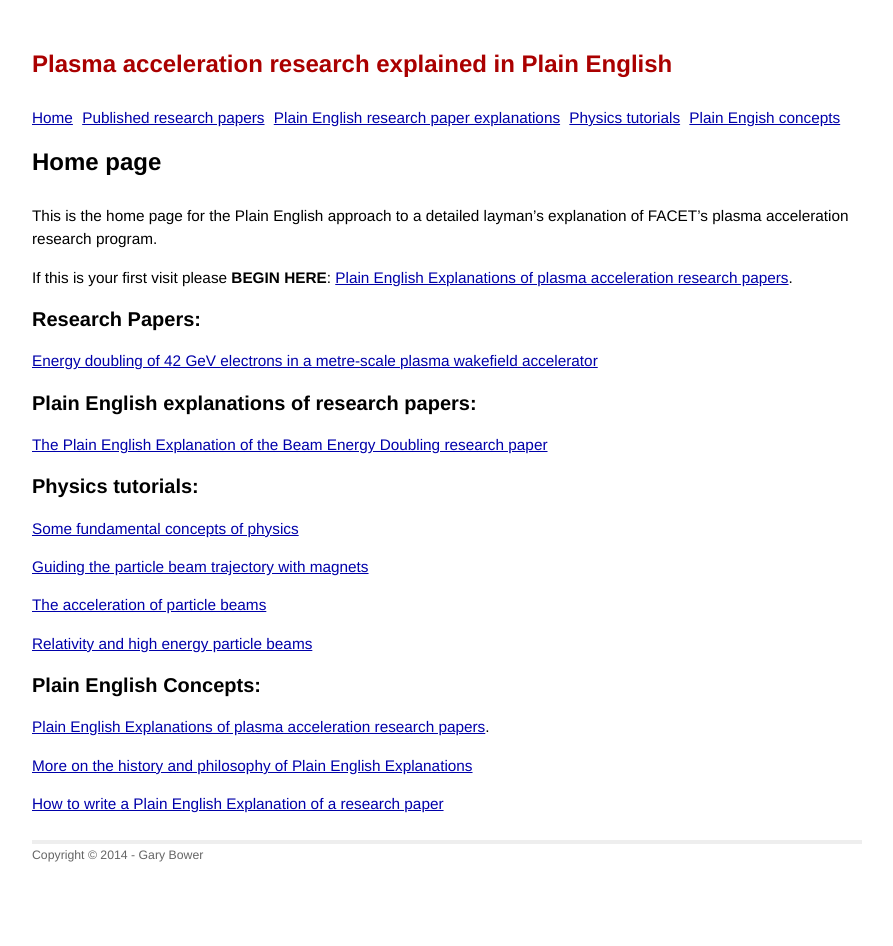
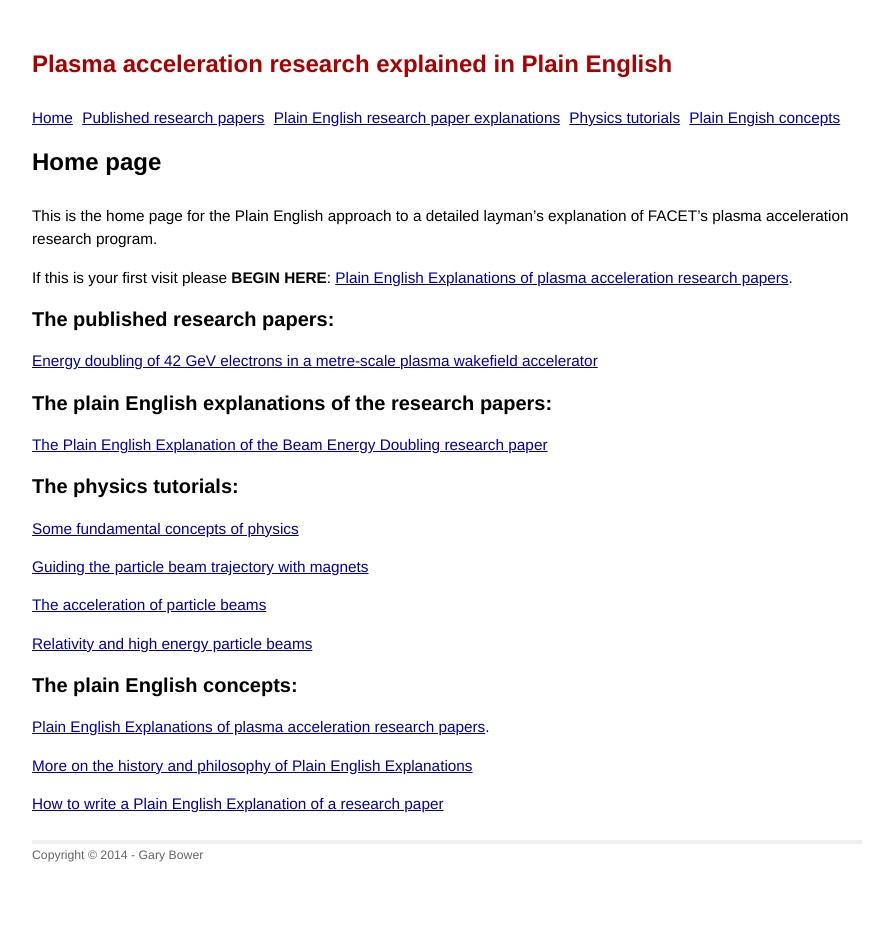
Before and after one commit to grbfacet/facet, a Jekyll site: the page built from index.md, in a window 1280 px wide. Shown: the whole page, without its empty margins (193-1086 px from the left). Built offline with Jekyll 4.4.1, drawn with Linux system fonts in a browser that asks for light colours.

Commit message:
Update index.md

```diff
--- a/index.md
+++ b/index.md
@@ -8,17 +8,17 @@ This is the home page for the Plain English approach to a detailed layman's expl
 If this is your first visit please **BEGIN HERE**: [Plain English Explanations of plasma acceleration research papers](/plasma-accel-explained.html).
 
 
-## Research Papers:
+## The published research papers:
 
 [Energy doubling of 42 GeV electrons in a metre-scale plasma wakefield accelerator](/energy-doubling-slacpub.html)
 
 
-## Plain English explanations of research papers:
+## The plain English explanations of the research papers:
 
 [The Plain English Explanation of the Beam Energy Doubling research paper](/energy-doubling-explained.html)
 
 
-## Physics tutorials:
+## The physics tutorials:
 
 [Some fundamental concepts of physics](/principles-of-physics-tutorial.html)
 
@@ -29,7 +29,7 @@ If this is your first visit please **BEGIN HERE**: [Plain English Explanations o
 [Relativity and high energy particle beams](/relativity-tutorial.html)
 
 
-## Plain English Concepts:
+## The plain English concepts:
 
 [Plain English Explanations of plasma acceleration research papers](/plasma-accel-explained.html).
 
```
